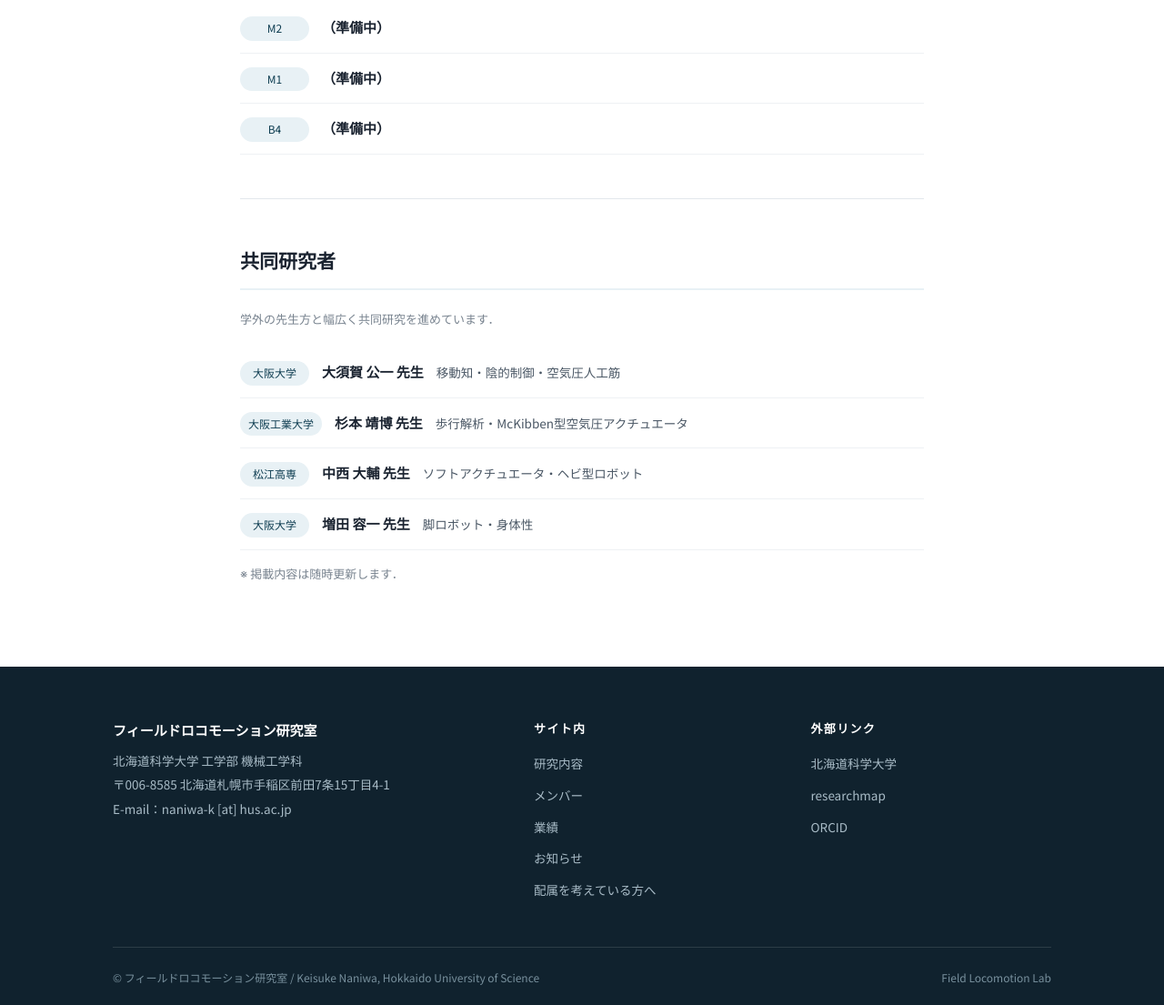
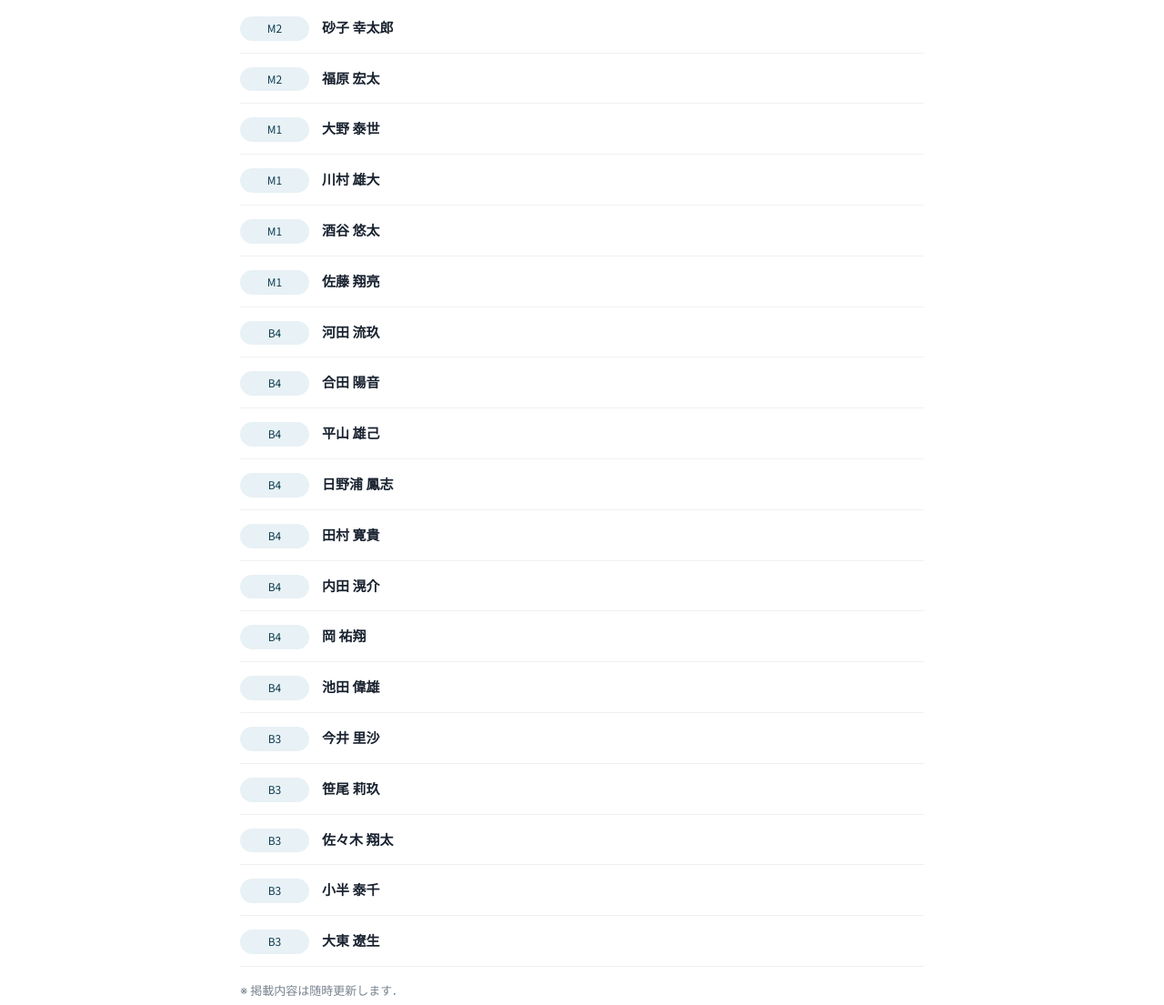
Before and after one commit to Naniwa-lab/naniwa_lab.mech, a plain HTML site: page members.html in a window 1280 px wide. Shown: the part 1090-2195 px from the top of the page at 91% size. Drawn offline with Linux system fonts and the light colour scheme.

Commit message:
学生名簿を掲載し共同研究者欄を削除
Co-Authored-By: Claude Fable 5.1 <noreply@anthropic.com>
Claude-Session: https://claude.ai/code/session_017aaM7ey6adwxHraLBP1UnF

```diff
--- a/data/members.json
+++ b/data/members.json
@@ -28,17 +28,97 @@
  "students": [
   {
    "grade": "M2",
-   "name": "（準備中）",
+   "name": "砂子 幸太郎",
+   "theme": ""
+  },
+  {
+   "grade": "M2",
+   "name": "福原 宏太",
    "theme": ""
   },
   {
    "grade": "M1",
-   "name": "（準備中）",
+   "name": "大野 泰世",
+   "theme": ""
+  },
+  {
+   "grade": "M1",
+   "name": "川村 雄大",
+   "theme": ""
+  },
+  {
+   "grade": "M1",
+   "name": "酒谷 悠太",
+   "theme": ""
+  },
+  {
+   "grade": "M1",
+   "name": "佐藤 翔亮",
    "theme": ""
   },
   {
    "grade": "B4",
-   "name": "（準備中）",
+   "name": "河田 流玖",
+   "theme": ""
+  },
+  {
+   "grade": "B4",
+   "name": "合田 陽音",
+   "theme": ""
+  },
+  {
+   "grade": "B4",
+   "name": "平山 雄己",
+   "theme": ""
+  },
+  {
+   "grade": "B4",
+   "name": "日野浦 鳳志",
+   "theme": ""
+  },
+  {
+   "grade": "B4",
+   "name": "田村 寛貴",
+   "theme": ""
+  },
+  {
+   "grade": "B4",
+   "name": "内田 滉介",
+   "theme": ""
+  },
+  {
+   "grade": "B4",
+   "name": "岡 祐翔",
+   "theme": ""
+  },
+  {
+   "grade": "B4",
+   "name": "池田 偉雄",
+   "theme": ""
+  },
+  {
+   "grade": "B3",
+   "name": "今井 里沙",
+   "theme": ""
+  },
+  {
+   "grade": "B3",
+   "name": "笹尾 莉玖",
+   "theme": ""
+  },
+  {
+   "grade": "B3",
+   "name": "佐々木 翔太",
+   "theme": ""
+  },
+  {
+   "grade": "B3",
+   "name": "小半 泰千",
+   "theme": ""
+  },
+  {
+   "grade": "B3",
+   "name": "大東 遼生",
    "theme": ""
   }
  ],
--- a/members.html
+++ b/members.html
@@ -41,7 +41,7 @@
   <div class="wrap narrow">
     <span class="eyebrow">Members</span>
     <h1>メンバー</h1>
-    <p>教員1名と学生で活動しています．学生情報は準備でき次第このページに掲載します．</p>
+    <p>教員1名と学生19名（M2 2名・M1 4名・B4 8名・B3 5名）で活動しています．</p>
   </div>
 </div>
 
@@ -54,16 +54,6 @@
     <h2 style="font-size:21px;margin:0 0 20px;padding-bottom:10px;border-bottom:2px solid var(--accent-lt)">学生メンバー</h2>
     <div data-students></div>
 
-    <hr class="hr">
-
-    <h2 style="font-size:21px;margin:0 0 20px;padding-bottom:10px;border-bottom:2px solid var(--accent-lt)">共同研究者</h2>
-    <p class="muted small" style="margin-bottom:18px">学外の先生方と幅広く共同研究を進めています．</p>
-    <ul class="roster">
-      <li><span class="grade">大阪大学</span><span class="who">大須賀 公一 先生</span><span class="theme">移動知・陰的制御・空気圧人工筋</span></li>
-      <li><span class="grade">大阪工業大学</span><span class="who">杉本 靖博 先生</span><span class="theme">歩行解析・McKibben型空気圧アクチュエータ</span></li>
-      <li><span class="grade">松江高専</span><span class="who">中西 大輔 先生</span><span class="theme">ソフトアクチュエータ・ヘビ型ロボット</span></li>
-      <li><span class="grade">大阪大学</span><span class="who">増田 容一 先生</span><span class="theme">脚ロボット・身体性</span></li>
-    </ul>
     <p class="small muted" style="margin-top:14px">※ 掲載内容は随時更新します．</p>
   </div>
 </section>
```
